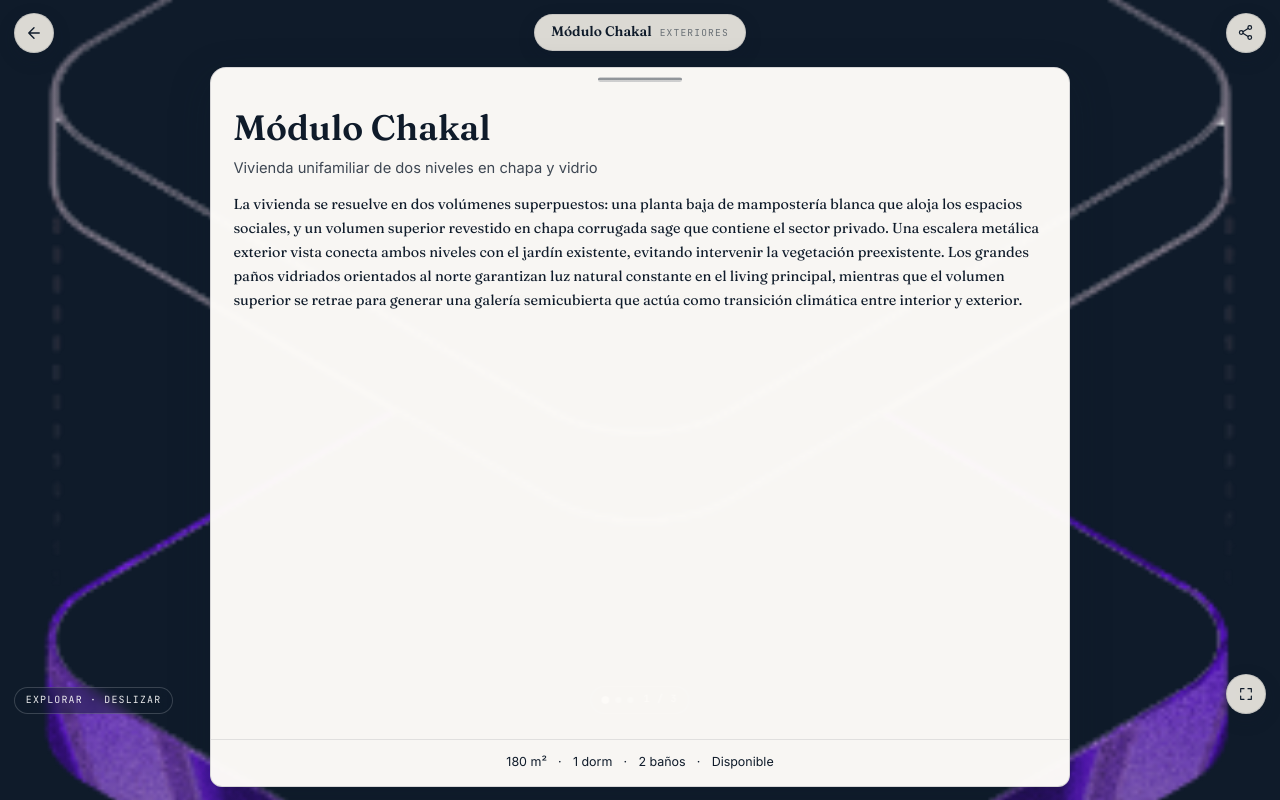
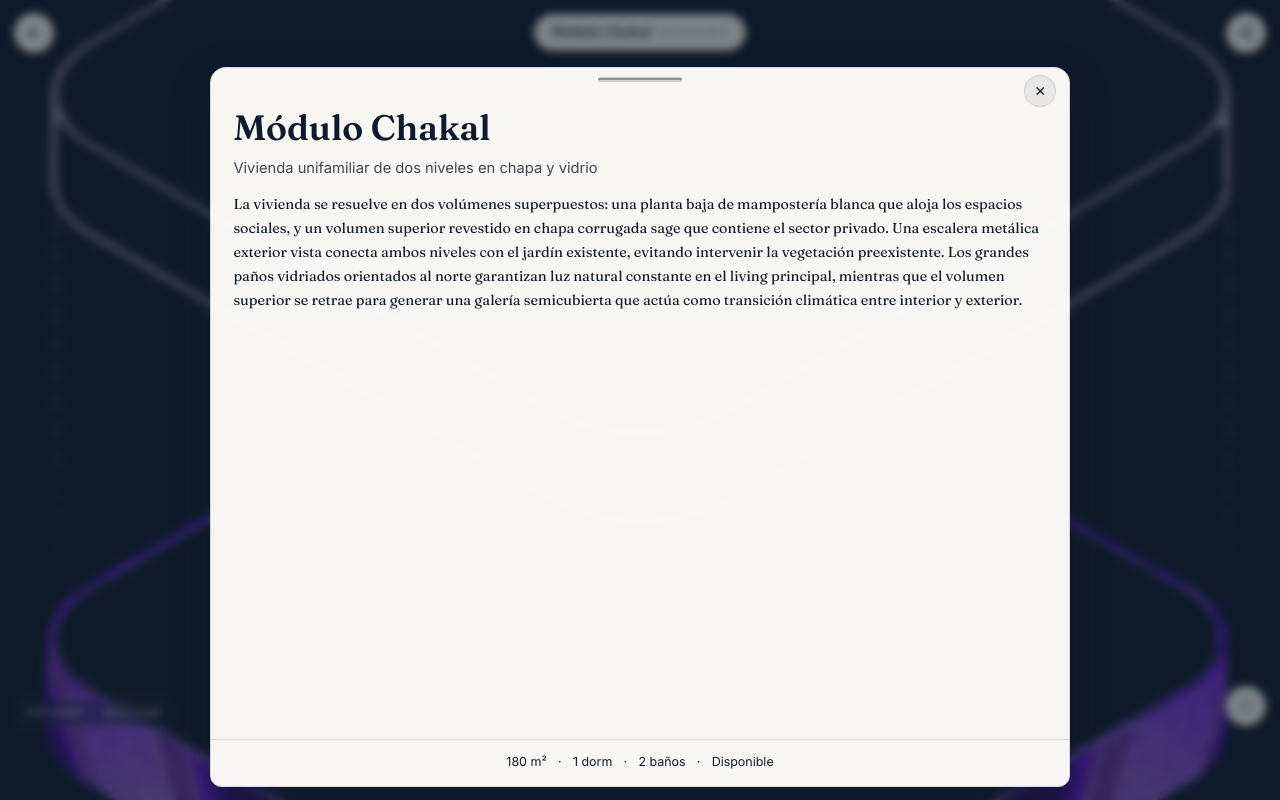
Before and after one commit to Miamv/Programaci-n-I, a React (Vite) app in the folder frontend/: page /proyecto/1 in a window 1280 px wide. Both pictures are taken after a click on the button "Info". Built offline with nearby package versions, Linux system fonts and the light colour scheme; no server answers.

Commit message:
refactor(frontend): optimizacion de componentes de la interfaz

```diff
--- a/frontend/src/components/ProjectCard.jsx
+++ b/frontend/src/components/ProjectCard.jsx
@@ -1,3 +1,4 @@
+import { useState } from 'react';
 import { Link } from 'react-router-dom';
 import { resolveMediaUrl } from '../services/api';
 
@@ -7,17 +8,19 @@ function formatCategory(category) {
 }
 
 export default function ProjectCard({ project, coverUrl }) {
+  const [brokenCover, setBrokenCover] = useState(false);
   const coverImage = resolveMediaUrl(
     coverUrl || project.coverImage || project.cover_image || project.image || null
   );
+  const showCover = coverImage && !brokenCover;
   const title = project.title || 'Proyecto';
   const category = formatCategory(project.category);
 
   return (
     <article className="vertice-project-card">
       <div className="vertice-project-card__media">
-        {coverImage ? (
-          <img src={coverImage} alt={title} loading="lazy" />
+        {showCover ? (
+          <img src={coverImage} alt={title} loading="lazy" onError={() => setBrokenCover(true)} />
         ) : (
           <div className="vertice-project-card__media-fallback">
             <span>{title}</span>
--- a/frontend/src/components/ProjectCards.jsx
+++ b/frontend/src/components/ProjectCards.jsx
@@ -12,7 +12,7 @@ function Chevron({ dir = 'left' }) {
 const COPIES = 3;
 const RESET_DELAY = 420;
 
-export default function ProjectCards({ projects, covers, error }) {
+export default function ProjectCards({ projects, covers, error, mediaError }) {
   const safeProjects = useMemo(() => (Array.isArray(projects) ? projects : []), [projects]);
   const viewportRef = useRef(null);
   const trackRef = useRef(null);
@@ -145,6 +145,12 @@ export default function ProjectCards({ projects, covers, error }) {
           </button>
         </div>
       )}
+
+      {hasProjects && mediaError && (
+        <p className="container vertice-projects__media-note">
+          No se pudieron cargar las imágenes de portada. {mediaError}
+        </p>
+      )}
     </section>
   );
 }
--- a/frontend/src/components/ProjectLocation.jsx
+++ b/frontend/src/components/ProjectLocation.jsx
@@ -1,6 +1,29 @@
-export default function ProjectLocation({ project }) {
+import { useRef } from 'react';
+
+const SWIPE_THRESHOLD = 42;
+
+export default function ProjectLocation({ project, onSwipeUp }) {
+  const startY = useRef(null);
+
+  function handleTouchStart(e) {
+    startY.current = e.touches[0].clientY;
+  }
+
+  function handleTouchEnd(e) {
+    if (startY.current == null) return;
+    const delta = startY.current - e.changedTouches[0].clientY;
+    startY.current = null;
+    if (delta > SWIPE_THRESHOLD && onSwipeUp) {
+      onSwipeUp();
+    }
+  }
+
   return (
-    <div className="pv-location">
+    <div
+      className="pv-location"
+      onTouchStart={handleTouchStart}
+      onTouchEnd={handleTouchEnd}
+    >
       <div className="pv-location__card">
         <span className="pv-location__pin" aria-hidden="true">
           <svg width="30" height="30" viewBox="0 0 24 24" fill="none">
--- a/frontend/src/components/ProjectSheet.jsx
+++ b/frontend/src/components/ProjectSheet.jsx
@@ -1,6 +1,6 @@
-import { useRef } from 'react';
+import { useEffect, useRef } from 'react';
 
-const DRAG_THRESHOLD = 48;
+const DRAG_THRESHOLD = 40;
 
 function dormLabel(n) {
   return `${n} dorm`;
@@ -8,11 +8,6 @@ function dormLabel(n) {
 
 function banosLabel(n) {
   return `${n} ${n === 1 ? 'baño' : 'baños'}`;
-}
-
-function sheetSummary(project) {
-  const s = project.specs;
-  return `${s.superficie} · ${dormLabel(s.dormitorios)} · ${banosLabel(s.banos)} · ${s.estado}`;
 }
 
 function useDrag(onSwipeUp, onSwipeDown) {
@@ -26,52 +21,58 @@ function useDrag(onSwipeUp, onSwipeDown) {
     if (startY.current == null) return;
     const delta = startY.current - e.clientY;
     startY.current = null;
-    if (delta > DRAG_THRESHOLD) onSwipeUp();
-    else if (delta < -DRAG_THRESHOLD) onSwipeDown();
+    if (delta > DRAG_THRESHOLD) onSwipeUp?.();
+    else if (delta < -DRAG_THRESHOLD) onSwipeDown?.();
   }
 
   return { handlePointerDown, handlePointerUp };
 }
 
-export default function ProjectSheet({ project, state, onExpand, onCollapse }) {
-  const compactDrag = useDrag(onExpand, () => {});
+export default function ProjectSheet({ project, state, onCollapse }) {
   const expandedDrag = useDrag(() => {}, onCollapse);
 
-  if (state === 'compact') {
-    return (
-      <div className="pv-sheet is-compact">
-        <button
-          type="button"
-          className="pv-sheet__compact-hit"
-          onClick={onExpand}
-          onPointerDown={compactDrag.handlePointerDown}
-          onPointerUp={compactDrag.handlePointerUp}
-          aria-label="Expandir memoria descriptiva"
-        >
-          <span className="pv-sheet__handle" aria-hidden="true" />
-          <span className="pv-sheet__compact-row">
-            <span className="pv-sheet__compact-title">Memoria descriptiva</span>
-            <span className="pv-sheet__compact-action">— expandir</span>
-          </span>
-          <span className="pv-sheet__compact-summary">{sheetSummary(project)}</span>
-        </button>
-      </div>
-    );
+  useEffect(() => {
+    function handleKeyDown(e) {
+      if (e.key === 'Escape' && state === 'expanded') {
+        onCollapse?.();
+      }
+    }
+    window.addEventListener('keydown', handleKeyDown);
+    return () => window.removeEventListener('keydown', handleKeyDown);
+  }, [state, onCollapse]);
+
+  if (state !== 'expanded') {
+    return null;
   }
 
   return (
-    <div className="pv-sheet is-expanded" role="dialog" aria-modal="false" aria-label={`Información de ${project.titulo}`}>
+    <>
+      <div
+        className="pv-sheet-backdrop"
+        onClick={onCollapse}
+        aria-hidden="true"
+      />
+      <div
+        className="pv-sheet is-expanded"
+        role="dialog"
+        aria-modal="true"
+        aria-label={`Información de ${project.titulo}`}
+      >
         <div
           className="pv-sheet__grab"
           onPointerDown={expandedDrag.handlePointerDown}
           onPointerUp={expandedDrag.handlePointerUp}
-        onClick={(e) => {
-          if (e.target.closest('.pv-sheet__scroll')) return;
-          onCollapse();
-        }}
-        aria-label="Arrastrar hacia abajo para compactar"
+          aria-label="Arrastrar hacia abajo para cerrar"
         >
           <span className="pv-sheet__handle pv-sheet__handle--grip" aria-hidden="true" />
+          <button
+            type="button"
+            className="pv-sheet__close-btn"
+            onClick={onCollapse}
+            aria-label="Cerrar memoria descriptiva"
+          >
+            ✕
+          </button>
         </div>
 
         <div className="pv-sheet__scroll">
@@ -90,5 +91,6 @@ export default function ProjectSheet({ project, state, onExpand, onCollapse }) {
           <span>{project.specs.estado}</span>
         </div>
       </div>
+    </>
   );
 }
--- a/frontend/src/index.css
+++ b/frontend/src/index.css
@@ -1346,7 +1346,7 @@ a {
   position: absolute;
   inset: 0;
   overflow: hidden;
-  touch-action: pan-y;
+  touch-action: none;
   user-select: none;
   -webkit-user-select: none;
 }
@@ -1403,7 +1403,7 @@ a {
 .pv-canvasgal__dots {
   position: absolute;
   left: 50%;
-  bottom: 5.4rem;
+  bottom: calc(4.6rem + env(safe-area-inset-bottom));
   transform: translateX(-50%);
   z-index: 20;
   display: flex;
@@ -1440,7 +1440,7 @@ a {
 .pv-canvas__hint {
   position: absolute;
   left: 0.9rem;
-  bottom: 5.4rem;
+  bottom: calc(4.6rem + env(safe-area-inset-bottom));
   z-index: 20;
   font-family: var(--font-mono);
   font-size: 0.62rem;
@@ -1457,7 +1457,7 @@ a {
 .pv-canvas__fs {
   position: absolute;
   right: 0.9rem;
-  bottom: 5.4rem;
+  bottom: calc(4.6rem + env(safe-area-inset-bottom));
   z-index: 20;
 }
 
@@ -1628,6 +1628,48 @@ a {
   color: rgba(15, 27, 42, 0.72);
 }
 
+
+.pv-sheet-backdrop {
+  position: absolute;
+  inset: 0;
+  background: rgba(15, 27, 42, 0.45);
+  backdrop-filter: blur(4px);
+  z-index: 38;
+  animation: pv-fade-in 0.25s ease;
+}
+
+@keyframes pv-fade-in {
+  from {
+    opacity: 0;
+  }
+  to {
+    opacity: 1;
+  }
+}
+
+.pv-sheet__close-btn {
+  position: absolute;
+  top: 0.45rem;
+  right: 0.8rem;
+  width: 32px;
+  height: 32px;
+  border-radius: 999px;
+  border: 1px solid rgba(15, 27, 42, 0.12);
+  background: rgba(15, 27, 42, 0.06);
+  color: var(--color-ink);
+  font-size: 0.85rem;
+  display: inline-flex;
+  align-items: center;
+  justify-content: center;
+  cursor: pointer;
+  transition: background var(--transition), transform var(--transition);
+}
+
+.pv-sheet__close-btn:hover {
+  background: rgba(15, 27, 42, 0.14);
+  transform: scale(1.08);
+}
+
 .pv-sheet.is-expanded {
   top: 4.2rem;
   bottom: 0.8rem;
@@ -1651,7 +1693,7 @@ a {
 .pv-sheet__grab {
   position: relative;
   padding: 0.55rem 1rem 0.45rem;
-  touch-action: pan-y;
+  touch-action: none;
   cursor: grab;
 }
 
@@ -1793,7 +1835,7 @@ a {
   .pv-canvas__hint,
   .pv-canvas__fs,
   .pv-canvasgal__dots {
-    bottom: 5rem;
+    bottom: calc(4.2rem + env(safe-area-inset-bottom));
   }
 
   .pv-canvasgal__dots {
--- a/frontend/src/views/ProjectDetail.jsx
+++ b/frontend/src/views/ProjectDetail.jsx
@@ -15,8 +15,9 @@ export default function ProjectDetail() {
   const project = useMemo(() => getMockProject(id), [id]);
 
   const [mode, setMode] = useState('renders');
+  const [lastVisualMode, setLastVisualMode] = useState('renders');
   const [plano, setPlano] = useState(PLAN_KEYS[0]);
-  const [sheet, setSheet] = useState('compact');
+  const [sheet, setSheet] = useState('closed');
 
   useEffect(() => {
     const prev = document.body.style.overflow;
@@ -37,27 +38,34 @@ export default function ProjectDetail() {
 
   function selectDock(key) {
     if (key === 'info') {
+      if (sheet === 'expanded') {
+        collapseSheet();
+        return;
+      }
       setMode('info');
       setSheet('expanded');
       return;
     }
     setMode(key);
-    setSheet('compact');
+    setLastVisualMode(key);
+    setSheet('closed');
   }
 
   function expandSheet() {
+    setMode('info');
     setSheet('expanded');
   }
 
   function collapseSheet() {
-    setSheet('compact');
-    if (mode === 'info') setMode('renders');
+    setSheet('closed');
+    setMode(lastVisualMode || 'renders');
   }
 
   function selectPlano(key) {
     setPlano(key);
     setMode('planos');
-    setSheet('compact');
+    setLastVisualMode('planos');
+    setSheet('closed');
   }
 
   const showLocation = mode === 'ubicacion';
@@ -77,6 +85,7 @@ export default function ProjectDetail() {
             images={galleryImages}
             title={project.titulo}
             hint={mode === 'planos' ? 'Zoom / pan · deslizar' : 'Explorar · deslizar'}
+            onSwipeUp={expandSheet}
           />
         )}
 
@@ -86,7 +95,7 @@ export default function ProjectDetail() {
           onBack={() => navigate('/')}
         />
 
-        {showLocation && <ProjectLocation project={project} />}
+        {showLocation && <ProjectLocation project={project} onSwipeUp={expandSheet} />}
       </div>
 
       {!sheetExpanded && mode === 'planos' && (
@@ -95,14 +104,12 @@ export default function ProjectDetail() {
 
       {!sheetExpanded && <ProjectDock mode={mode} onSelect={selectDock} />}
 
-      {mode === 'info' && (
       <ProjectSheet
         project={project}
         state={sheet}
         onExpand={expandSheet}
         onCollapse={collapseSheet}
       />
-      )}
     </div>
   );
 }
```
Also changed, not shown: frontend/src/components/ProjectCanvasGallery.jsx (+34 -9 lines), frontend/src/services/api.js (+46 -28 lines), frontend/src/views/Home.jsx (+29 -9 lines), 1 other file (tests, documents, lock files or other folders). Lines whose indentation alone changed are shown as unchanged.
